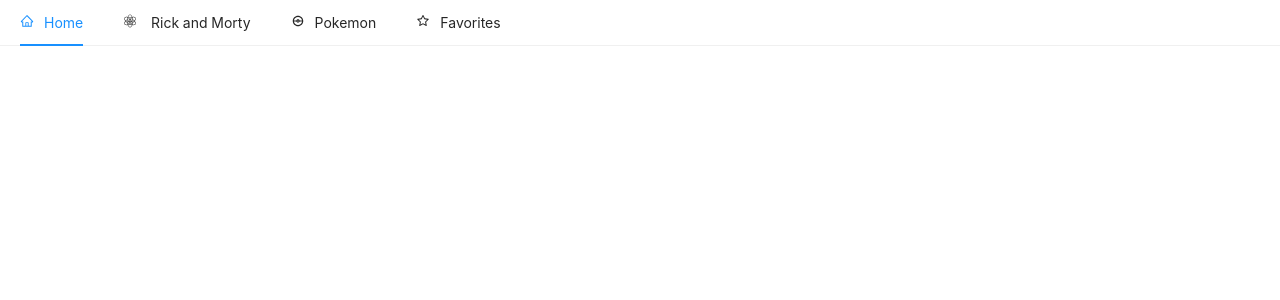
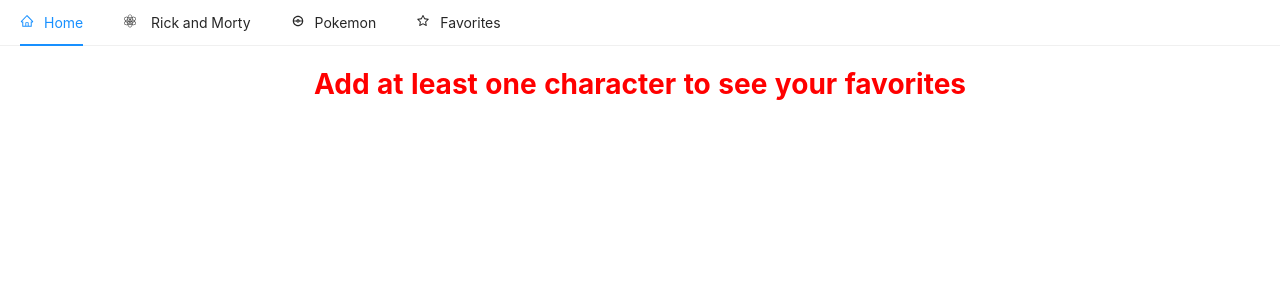
Before and after one commit to christiansmmc/colections, a React (Create React App) app: page /pokemon-favorite-list in a window 1280 px wide. Shown: the top 300 px of the page. Built offline with nearby package versions, Linux system fonts and the light colour scheme.

Commit message:
condition at fav tab

```diff
--- a/src/pages/favoritePokemon/index.jsx
+++ b/src/pages/favoritePokemon/index.jsx
@@ -17,7 +17,7 @@ const FavoritePokemon = () => {
     localStorage.setItem("favoritesP", JSON.stringify(local));
     setLocal(JSON.parse(localStorage.getItem("favoritesP")));
   };
-
+  console.log(local);
   return (
     <motion.div
       initial={{ opacity: 0 }}
@@ -26,7 +26,12 @@ const FavoritePokemon = () => {
       transition={{ duration: 0.25 }}
     >
       <div className="list">
-        {local.map((favorite) => (
+        {local.length === 0 ? (
+          <h1 style={{ color: "red", fontWeight: "bold" }}>
+            Add at least one character to see your favorites
+          </h1>
+        ) : (
+          local.map((favorite) => (
             <div className="fav-card">
               <Character
                 id={favorite.id}
@@ -35,7 +40,8 @@ const FavoritePokemon = () => {
               />
               <Button onClick={() => remove(favorite.id)}>Remove</Button>
             </div>
-        ))}
+          ))
+        )}
       </div>
     </motion.div>
   );
--- a/src/pages/favoriteRick/index.jsx
+++ b/src/pages/favoriteRick/index.jsx
@@ -34,7 +34,12 @@ const FavoriteRick = () => {
       transition={{ duration: 0.25 }}
     >
       <div className="list">
-        {local.map((favorite) => (
+        {local.length === 0 ? (
+          <h1 style={{ color: "red", fontWeight: "bold" }}>
+            Add at least one character to see your favorites
+          </h1>
+        ) : (
+          local.map((favorite) => (
             <div className="fav-card">
               <Character
                 id={favorite.id}
@@ -43,7 +48,8 @@ const FavoriteRick = () => {
               />
               <Button onClick={() => remove(favorite.name)}>Remove</Button>
             </div>
-        ))}
+          ))
+        )}
       </div>
     </motion.div>
   );
```
Also changed, not shown: 1 other file (tests, documents, lock files or other folders). Lines whose indentation alone changed are shown as unchanged.
